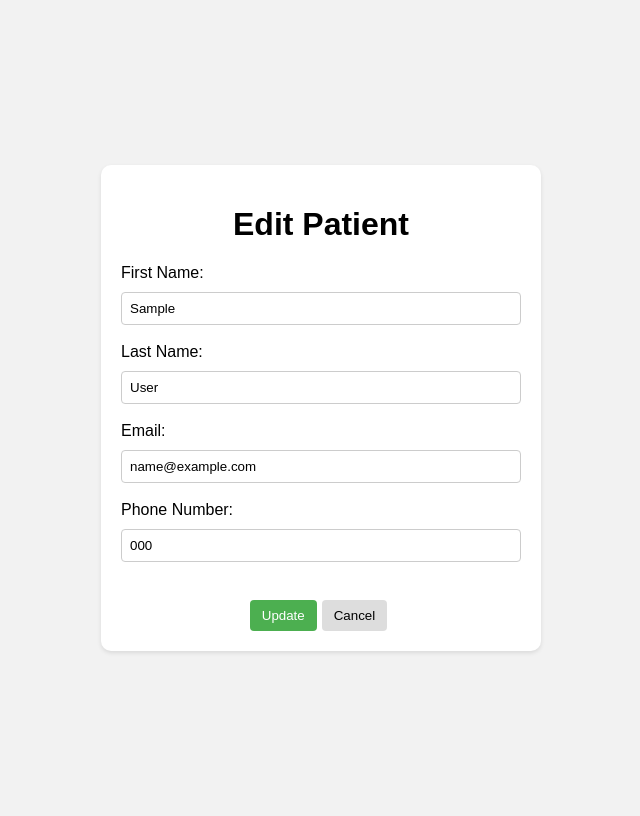
After one commit to manlikesteve/Drug-Dispensing-Tool-Web_App, a PHP site: page /edit_patient.php?id=1 in a window 1280 px wide. The commit adds this page. Shown: the whole page, without its empty margins (319-959 px from the left). Run offline with PHP 8.4, Linux system fonts and the light colour scheme; tables that the repository leaves empty or names only in its code hold one stand-in row (values such as "Sample post").

Commit message:
Assignment Push

```diff
--- a/connection.php
+++ b/connection.php
@@ -6,33 +6,11 @@ $dbname = "DrugDispensingTool";
 
 // Create connection
 $conn = new mysqli($servername, $username, $password, $dbname);
+
 // Check connection
 if ($conn->connect_error) {
     die("Connection failed: " . $conn->connect_error);
 }
 
-// Create database
-//$sql = "CREATE DATABASE DrugDispensingTool";
-//if ($conn->query($sql) === TRUE) {
-//    echo "Database created successfully";
-//} else {
-//    echo "Error creating database: " . $conn->error;
-//}
-
-// sql to Create Table
-//$sql = "CREATE TABLE Patients (
-//    id INT(6) UNSIGNED AUTO_INCREMENT PRIMARY KEY,
-//    firstname VARCHAR(30) NOT NULL,
-//    lastname VARCHAR(30) NOT NULL,
-//    email VARCHAR(50),
-//    phone_number INT(10),
-//    reg_date TIMESTAMP DEFAULT CURRENT_TIMESTAMP ON UPDATE CURRENT_TIMESTAMP
-//)";
-
-//if($conn->query($sql) === TRUE){
-//    echo "Table Patients created successfully";
-//} else {
-//    echo "Error creating  table: " . $conn->error;
-//}
-
-$conn->close();
+// for debugging purposes
+// echo "Connected successfully";
--- /dev/null
+++ b/edit_patient.php
@@ -0,0 +1,150 @@
+<?php
+require_once 'connection.php';
+
+// Check if ID parameter is provided
+if (isset($_GET['id'])) {
+    $patientId = $_GET['id'];
+
+    // Prepare and bind the SQL statement
+    $stmt = $conn->prepare("SELECT * FROM Patients WHERE id = ?");
+    $stmt->bind_param("i", $patientId);
+
+    // Execute the SQL statement
+    $stmt->execute();
+    $result = $stmt->get_result();
+
+    // Check if patient exists
+    if ($result->num_rows > 0) {
+        $patient = $result->fetch_assoc();
+        $firstname = $patient['firstname'];
+        $lastname = $patient['lastname'];
+        $email = $patient['email'];
+        $phone = $patient['phone_number'];
+    } else {
+        echo "Patient not found.";
+        exit();
+    }
+
+    // Close the statement
+    $stmt->close();
+} else {
+    echo "Invalid request.";
+    exit();
+}
+
+// Handle form submission
+if ($_SERVER["REQUEST_METHOD"] == "POST") {
+    // Check if cancel button is clicked
+    if (isset($_POST['cancel'])) {
+        // Redirect back to the patient table
+        header("Location: patients_table.php");
+        exit();
+    }
+
+    // Perform the update operation
+    // ...
+
+    // Redirect back to the patient table after updating the data
+    header("Location: patients_table.php");
+    exit();
+}
+
+// Close the database connection
+$conn->close();
+?>
+
+<!DOCTYPE html>
+<html>
+<head>
+    <title>Edit Patient</title>
+    <style>
+        /* CSS styles for the edit page */
+        body {
+            display: flex;
+            justify-content: center;
+            align-items: center;
+            height: 100vh;
+            background-color: #f2f2f2;
+            font-family: Arial, sans-serif;
+        }
+
+        .card {
+            width: 400px;
+            padding: 20px;
+            border-radius: 10px;
+            background-color: #ffffff;
+            box-shadow: 0 2px 4px rgba(0, 0, 0, 0.1);
+        }
+
+        h1 {
+            text-align: center;
+        }
+
+        form {
+            margin-top: 20px;
+        }
+
+        label {
+            display: block;
+            margin-bottom: 10px;
+        }
+
+        input[type="text"],
+        input[type="email"],
+        input[type="tel"] {
+            width: 100%;
+            padding: 8px;
+            border: 1px solid #ccc;
+            border-radius: 4px;
+            box-sizing: border-box;
+        }
+
+        .button-container {
+            display: flex;
+            justify-content: center;
+            margin-top: 20px;
+        }
+
+        button {
+            padding: 8px 12px;
+            border: none;
+            border-radius: 4px;
+            margin-right: 5px;
+            cursor: pointer;
+        }
+
+        .submit-button {
+            background-color: #4caf50;
+            color: #fff;
+        }
+
+        .cancel-button {
+            background-color: #ddd;
+            color: #000;
+        }
+    </style>
+</head>
+<body>
+<div class="card">
+    <h1>Edit Patient</h1>
+    <form method="POST" action="">
+        <label for="firstname">First Name:</label>
+        <input type="text" id="firstname" name="firstname" value="<?php echo $firstname; ?>" required><br><br>
+
+        <label for="lastname">Last Name:</label>
+        <input type="text" id="lastname" name="lastname" value="<?php echo $lastname; ?>" required><br><br>
+
+        <label for="email">Email:</label>
+        <input type="email" id="email" name="email" value="<?php echo $email; ?>" required><br><br>
+
+        <label for="phone">Phone Number:</label>
+        <input type="tel" id="phone" name="phone" value="<?php echo $phone; ?>" required><br><br>
+
+        <div class="button-container">
+            <button class="submit-button" type="submit" name="submit">Update</button>
+            <button class="cancel-button" type="submit" name="cancel">Cancel</button>
+        </div>
+    </form>
+</div>
+</body>
+</html>
--- a/index.php
+++ b/index.php
@@ -1,6 +1,6 @@
 <?php
-session_start();
-?>
+//session_start();
+//?>
 
 <!DOCTYPE html>
 <html>
```
Also changed, not shown: delete_patient.php (added, +131 -0 lines), login.php (+0 -7 lines), patient_form.php (+2 -7 lines), patients_table.php (+102 -11 lines), register.php (deleted, +0 -25 lines), select.php (deleted, +0 -27 lines), signup.php (+4 -7 lines), 1 other file.
